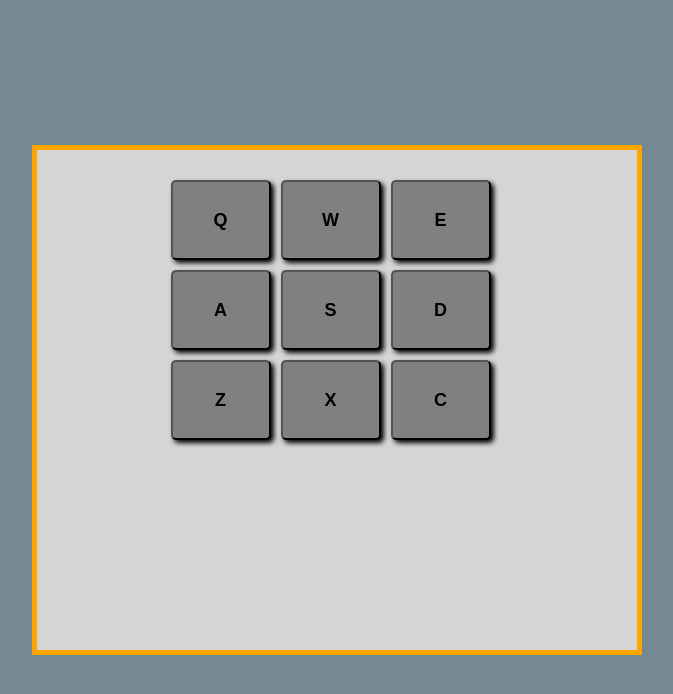
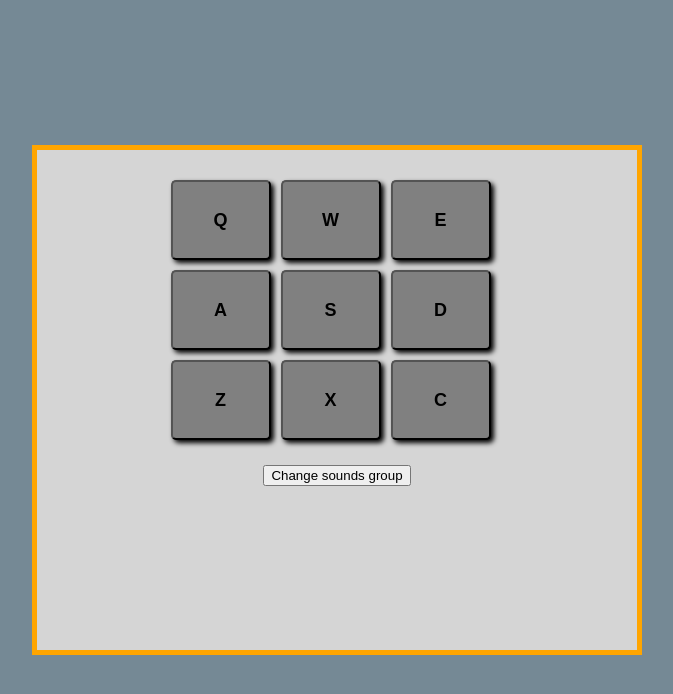
Before and after one commit to Volkoviysash/Ba-Dum-Tss, a React (Create React App) app: page / in a window 1280 px wide. Shown: the top 694 px of the page, without its empty margins (303-976 px from the left). Built offline with nearby package versions, Linux system fonts and the light colour scheme.

Commit message:
Add sound group switch

```diff
--- a/src/App.js
+++ b/src/App.js
@@ -1,4 +1,5 @@
-import React from "react";
+import React, { useState } from "react";
+import DrumControl from "./Components/DrumControl";
 import DrumPad from "./Components/DrumPad";
 import "./index.css";
 
@@ -60,10 +61,93 @@ function App() {
     },
   ];
 
+  const audioKeys2 = [
+    {
+      keyCode: 81,
+      trackName: "Chord 1",
+      keyLetter: "Q",
+      audioLink: "https://s3.amazonaws.com/freecodecamp/drums/Chord_1.mp3",
+    },
+    {
+      keyCode: 87,
+      trackName: "Chord 2",
+      keyLetter: "W",
+      audioLink: "https://s3.amazonaws.com/freecodecamp/drums/Chord_2.mp3",
+    },
+    {
+      keyCode: 69,
+      trackName: "Chord 3",
+      keyLetter: "E",
+      audioLink: "https://s3.amazonaws.com/freecodecamp/drums/Chord_3.mp3",
+    },
+    {
+      keyCode: 65,
+      trackName: "Shaker",
+      keyLetter: "A",
+      audioLink:
+        "https://s3.amazonaws.com/freecodecamp/drums/Give_us_a_light.mp3",
+    },
+    {
+      keyCode: 83,
+      trackName: "Open-HH",
+      keyLetter: "S",
+      audioLink: "https://s3.amazonaws.com/freecodecamp/drums/Dry_Ohh.mp3",
+    },
+    {
+      keyCode: 68,
+      trackName: "Closed-HH",
+      keyLetter: "D",
+      audioLink: "https://s3.amazonaws.com/freecodecamp/drums/Bld_H1.mp3",
+    },
+    {
+      keyCode: 90,
+      trackName: "Punchy-Kick",
+      keyLetter: "Z",
+      audioLink:
+        "https://s3.amazonaws.com/freecodecamp/drums/punchy_kick_1.mp3",
+    },
+    {
+      keyCode: 88,
+      trackName: "Side-Stick",
+      keyLetter: "X",
+      audioLink: "https://s3.amazonaws.com/freecodecamp/drums/side_stick_1.mp3",
+    },
+    {
+      keyCode: 67,
+      trackName: "Snare",
+      keyLetter: "C",
+      audioLink: "https://s3.amazonaws.com/freecodecamp/drums/Brk_Snr.mp3",
+    },
+  ];
+
+  const soundsName = {
+    audioKeys1: "Heater Kit",
+    audioKeys2: "Smooth Piano Kit",
+  };
+
+  const soundsGroup = {
+    heaterKit: audioKeys1,
+    smoothPianoKit: audioKeys2,
+  };
+
+  const [soundGroupName, setSoundGroupName] = useState("heaterKit");
+  const [sounds, setSounds] = useState(soundsGroup[soundGroupName]);
+
+  const changeSoundGroup = () => {
+    if (soundGroupName === "heaterKit") {
+      setSounds(soundsGroup.smoothPianoKit);
+      setSoundGroupName("smoothPianoKit");
+    } else {
+      setSounds(soundsGroup.heaterKit);
+      setSoundGroupName("heaterKit");
+    }
+  };
+
   return (
     <div className="App">
       <div id="drum-machine">
-        <DrumPad soundsArray={audioKeys1} />
+        <DrumPad soundsArray={sounds} />
+        <DrumControl changeSoundGroup={changeSoundGroup} />
       </div>
     </div>
   );
--- /dev/null
+++ b/src/Components/DrumControl.jsx
@@ -0,0 +1,11 @@
+import React from "react";
+
+const DrumControl = ({ changeSoundGroup }) => {
+  return (
+    <div>
+      <button onClick={changeSoundGroup}>Change sounds group</button>
+    </div>
+  );
+};
+
+export default DrumControl;
--- a/src/Components/DrumKey.js
+++ b/src/Components/DrumKey.jsx
@@ -1,7 +1,12 @@
-import React, { useRef } from "react";
+import React, { useRef, useState } from "react";
 
 function DrumKey(props) {
+  const [isActive, setIsActive] = useState(false);
   const audioRef = useRef(null);
+
+  const toggleActivity = () => {
+    setIsActive(!isActive);
+  };
 
   const handleClick = () => {
     audioRef.current.play();
@@ -25,7 +30,7 @@ function DrumKey(props) {
         className="clip"
         id={props.audioKey}
       />
-      <button className="drum-key" onClick={handleClick}>
+      <button id="drum-key" className="drum-key" onClick={handleClick}>
         {props.audioKey}
       </button>
     </div>
--- a/src/Components/DrumPad.js
+++ b/src/Components/DrumPad.jsx
@@ -7,6 +7,7 @@ function DrumPad({ soundsArray }) {
       {soundsArray.map((audioKey) => (
         <DrumKey
           key={audioKey.keyLetter}
+          trackName={audioKey.trackName}
           keyCode={audioKey.keyCode}
           audioKey={audioKey.keyLetter}
           sound={audioKey.audioLink}
--- a/src/index.css
+++ b/src/index.css
@@ -35,7 +35,8 @@ code {
   margin: 20px;
 }
 
-#drum-machine #drum-pad .drum-key {
+#drum-machine #drum-pad .drum-key,
+.drum-key-active {
   position: relative;
   float: left;
   width: 100px;
@@ -51,7 +52,8 @@ code {
   box-shadow: black 3px 3px 5px;
 }
 
-#drum-machine #drum-pad .drum-key:active {
+#drum-machine #drum-pad .drum-key:active,
+.drum-key-active {
   background-color: rgba(255, 166, 0, 0.725);
 }
 
```
